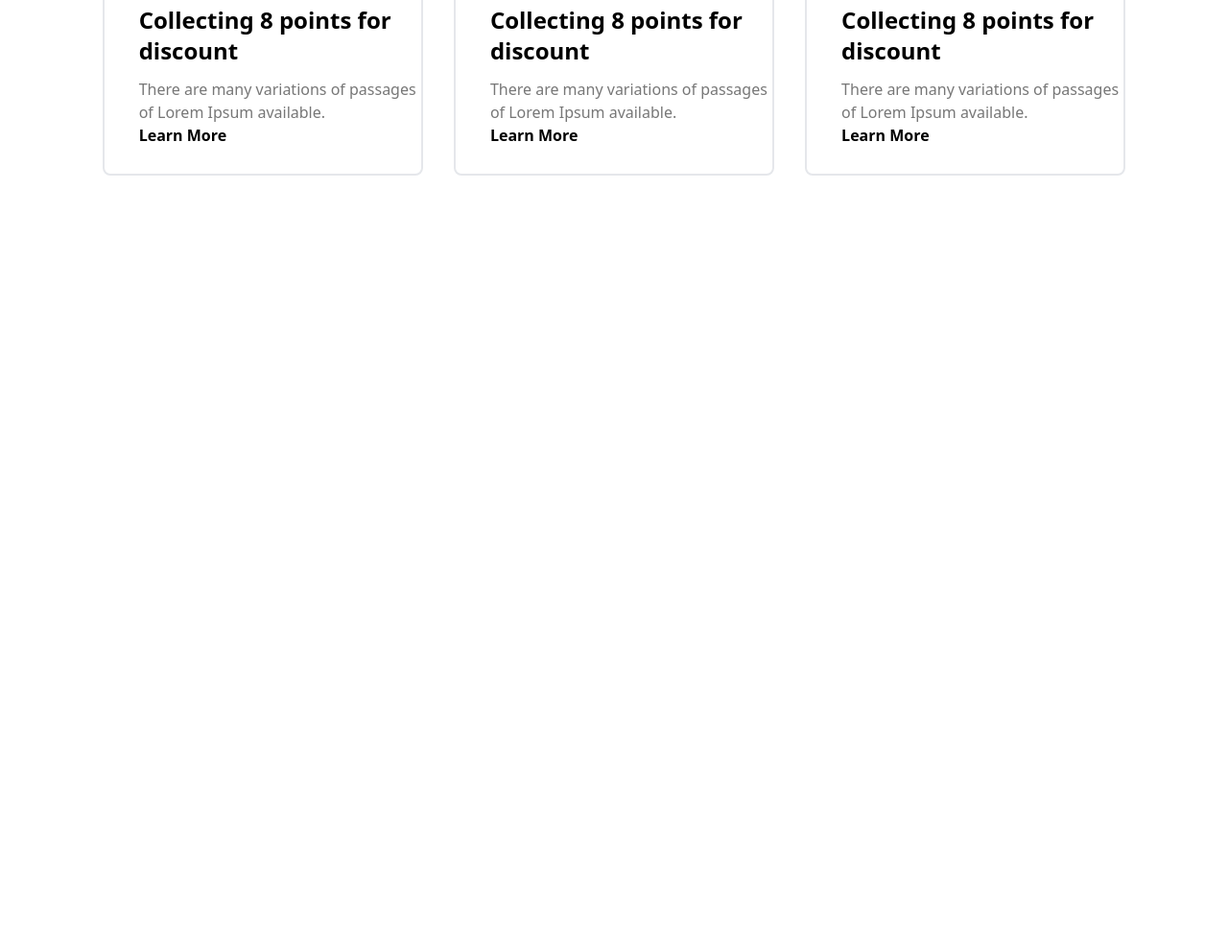
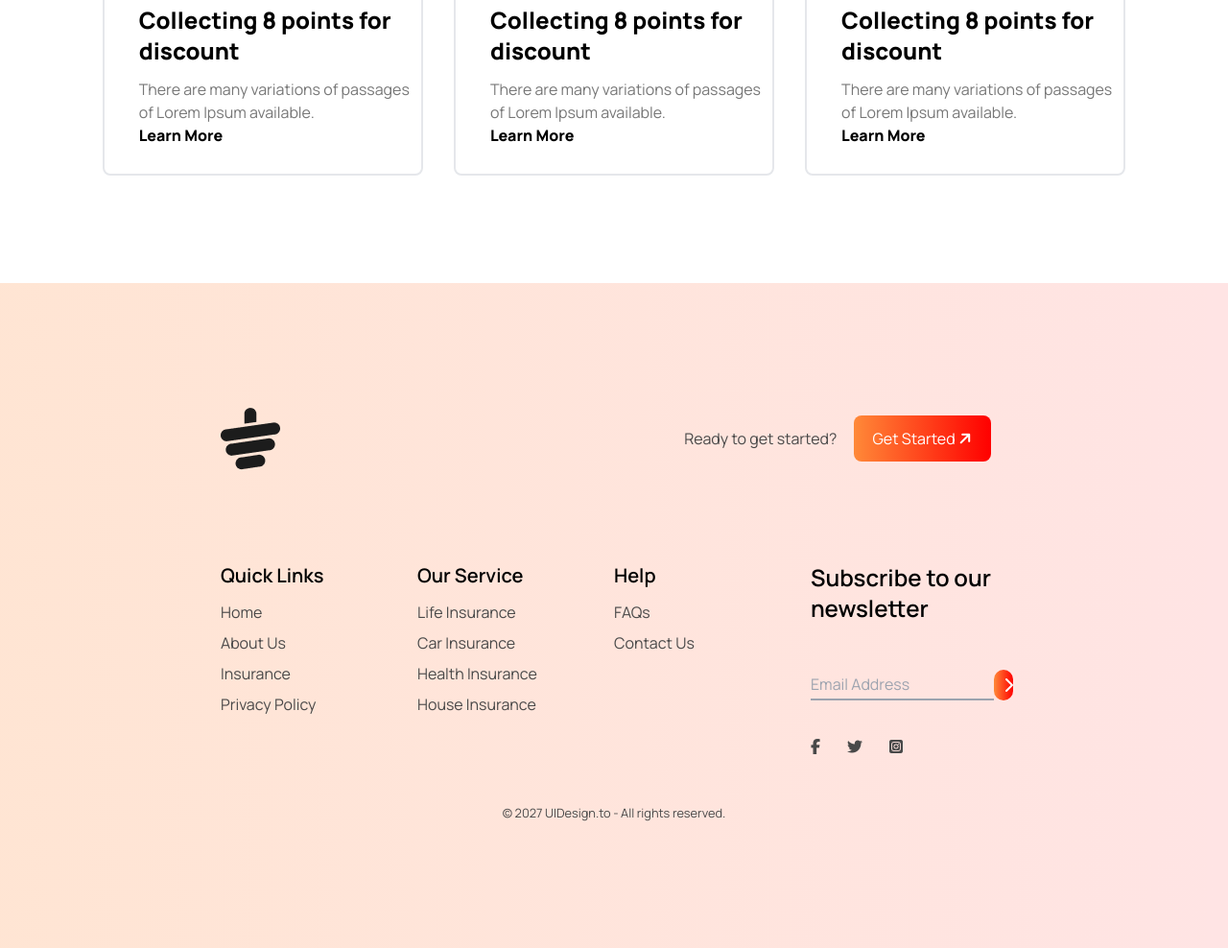
Before and after one commit to MonifaAnna/tea-house, a plain HTML site: page index.html in a window 1280 px wide. Shown: the part 3036-4024 px from the top of the page at 96% size. Before the commit the page ends 3331 px from the top, so only its background shows below. Drawn offline with nearby package versions, Linux system fonts and the light colour scheme.

Commit message:
almost done

```diff
--- a/index.html
+++ b/index.html
@@ -29,7 +29,7 @@
         }
       </script>
 </head>
-<body>
+<body class="manrope">
   <!-- banner section -->
     <header class="w-5/6 mx-auto py-16 md:py-20">
       <div class="grid grid-cols-1 lg:grid-cols-2">
@@ -43,7 +43,7 @@
         <!-- banner-image -->
          <div class="relative mt-12 lg:mt-0">
           <img src="./images/banner.png" class="w-full " alt="">
-          <div class="absolute bottom-4 md:bottom-8 left-10 md:left-28 flex justify-center bg-[#FFFFFF] items-center gap-4 px-7 py-5 shadow-lg rounded-lg">
+          <div class="absolute bottom-8 left-10 md:left-28 flex justify-center bg-[#FFFFFF] items-center gap-4 px-7 py-5 shadow-lg rounded-lg">
             <div>
               <i class="fa-solid fa-star text-[#FFC850] text-4xl"></i>
             </div>
@@ -64,7 +64,7 @@
           <p class=" text-center text-[#777777]">There are many variations of passages of Lorem Ipsum available, but the majority have suffered alteration in some form, by injected humour, or randomised words which don't look even slightly believable. </p>
          </div>
          <!-- grid-card -->
-          <div class="grid grid-cols-1 md:grid-cols-2 lg:grid-cols-4 gap-5 md:gap-8">
+          <div class="grid grid-cols-1 md:grid-cols-2 lg:grid-cols-4 gap-7 md:gap-8">
               <!-- card -->
                <div class=" py-7 text-center rounded-lg bg-gradient-to-r from-[#F4F4F4] to-[#F4F4F4] shadow-lg">
                 <img src="./images/tea-1.png" class="mx-auto mb-5" alt="">
@@ -116,7 +116,7 @@
         <!-- super clients section -->
          <section class=" rounded-lg bg-gradient-to-r from-[#FF8938]  to-[#FF0000] mb-32 mt-32  p-4 grid grid-cols-1 md:grid-cols-2">
           <!-- description -->
-            <div class="md:px-10 mt-10 md:mt-36">
+            <div class="md:px-10 mt-10 md:mt-36 ">
               <h1 class="text-4xl md:text-5xl font-extrabold mb-5 text-white">Meet Our Super Clients</h1>
               <p class="text-white mb-5">There are many variations of passages of Lorem Ipsum available, but the majority have suffered alteration in some form, by injected humour, or randomised words which don't look even slightly believable. </p>
               <button class="px-5 py-2 rounded-lg bg-white text-[#FF8938]">See All</button>
@@ -181,6 +181,52 @@
             </div>
          </section>
     </main>
-    <footer></footer>
+    <footer class="bg-gradient-to-r from-[#ff883838] to-[#ff00001b] px-10 py-10  md:py-[130px] md:px-[230px]">
+      <div class="md:flex justify-between ">
+        <!-- logo -->
+         <img src="./images/cup.png" class="" alt="">
+         <div class="md:flex md:w-3/6 justify-evenly items-center mt-6 md:mt-0">
+            <p class="text-[#494949] pr-28 md:pr-0 md:pl-14">Ready to get started?</p>
+            <button class=" text-white mt-5 md:mt-0 px-5 py-3 bg-gradient-to-r from-[#FF8938] to-[#FF0000] rounded-lg">Get Started <i class="fa-solid fa-arrow-right text-white -rotate-45"></i></button>
+         </div>
+      </div>
+      <!-- grid -->
+      <div class="grid grid-cols-1 md:grid-cols-4 mt-12 md:mt-24">
+        <div class="flex flex-col">
+          <h5 class="text-xl mb-3 font-semibold">Quick Links</h5>
+          <a class="text-[#494949] mb-2 font-normal" href="">Home</a>
+          <a class="text-[#494949] mb-2 font-normal" href="">About Us</a>
+          <a class="text-[#494949] mb-2 font-normal" href="">Insurance</a>
+          <a class="text-[#494949] mb-2 font-normal" href="">Privacy Policy</a>
+        </div>
+        <div class="flex flex-col mt-10  md:mt-0">
+          <h5 class="text-xl mb-3 font-semibold">Our Service</h5>
+          <a class="text-[#494949] mb-2 font-normal" href="">Life Insurance</a>
+          <a class="text-[#494949] mb-2 font-normal" href="">Car Insurance</a>
+          <a class="text-[#494949] mb-2 font-normal" href="">Health Insurance</a>
+          <a class="text-[#494949] mb-2 font-normal" href="">House Insurance</a>
+        </div>
+        <div class="flex flex-col mt-10 md:mt-0">
+          <h5 class="text-xl mb-3 font-semibold">Help</h5>
+          <a class="text-[#494949] mb-2 font-normal" href="">FAQs</a>
+          <a class="text-[#494949] mb-2 font-normal" href="">Contact Us</a>
+        </div>
+        <div class="flex flex-col">
+          <h5 class="text-2xl mb-12 font-semibold">Subscribe to our newsletter</h5>
+          <div class="flex">
+            <input type="email" name="" class="bg-transparent border-b-2  border-gray-400" placeholder="Email Address" id="">
+            <i class="fa-solid fa-chevron-right text-white pl-[10px] pt-2 w-[32px] h-[32px] rounded-full bg-gradient-to-r from-[#FF8938] to-[#FF0000]"></i>
+          </div>
+          <div class="flex mt-10 gap-7">
+            <i class="fa-brands fa-facebook-f text-[#494949]"></i>
+            <i class="fa-brands fa-twitter text-[#494949]"></i>
+            <i class="fa-brands fa-square-instagram text-[#494949]"></i>
+          </div>
+        </div>
+      </div>
+      <div class="text-center mt-12">
+        <small class="text-[#494949] ">© 2027 UIDesign.to - All rights reserved.</small>
+      </div>
+    </footer>
 </body>
 </html>
```
